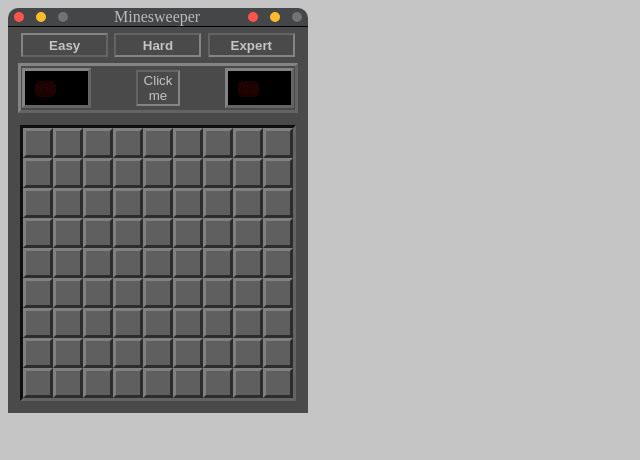
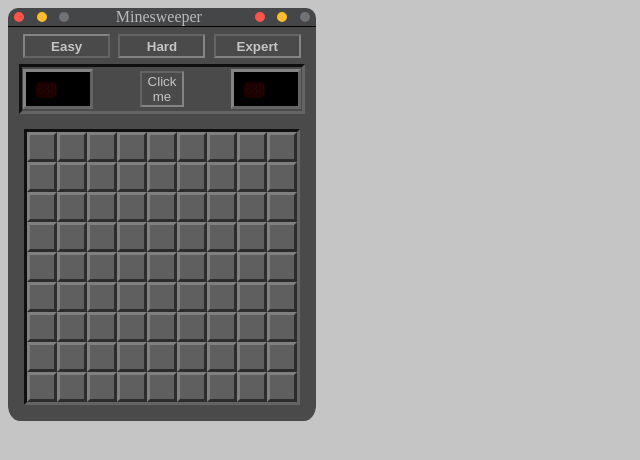
Before and after one commit to galiii/minesweeper, a website: page src/index.html in a window 1280 px wide. Shown: the whole page, without its empty margins (0-640 px from the left). Drawn offline with Linux system fonts and the light colour scheme.

Commit message:
some explanining and fixing in css still have bug

```diff
--- a/src/index.html
+++ b/src/index.html
@@ -10,12 +10,12 @@
 
   <body>
     <!--For UI Check
-    <div class="ui-pic">
-      <img src="../img/ClassicMinesweeper.png" alt="" />
-    </div-->
+  <div class="ui-pic">
+    <img src="../img/ClassicMinesweeper.png" alt="" />
+  </div-->
 
     <div class="layout-game">
-      <div class="game-header">
+      <div class="header-game">
         <div class="round">
           <div class="bull red-bull "></div>
           <div class="bull yellow-bull "></div>
@@ -28,7 +28,7 @@
           <div class="bull grey-bull"></div>
         </div>
       </div>
-      <div class="flex-bord">
+      <div class="board-game">
         <div class="information">
           <div class="level main-color border-color">
             <button class="btn level-btn active">Easy</button>
--- a/src/index.js
+++ b/src/index.js
@@ -1,7 +1,7 @@
 const smilyBtn = document.getElementById("smileBtn");
 let board; //
 
-smilyBtn.addEventListener("click", function() {
+smilyBtn.addEventListener("click", function () {
   initBoard(9, 9);
   populateMines(10);
   render();
@@ -92,8 +92,8 @@ function calculateNeighbors(row, col) {
 }
 
 function gameOver() {
-  board.forEach(function(col) {
-    col.forEach(function(cell) {
+  board.forEach(function (col) {
+    col.forEach(function (cell) {
       cell.isOpen = true;
     });
   });
@@ -121,14 +121,14 @@ const cellClicked = (row, col) => {
           if (!board[row + i][col + j].isOpen) {
             console.log(
               `line prev=${prev} 120 board[${row} + ${i}][${col} + ${j}] cellClicked(${row +
-                i}, ${col + j})`
+              i}, ${col + j})`
             );
             board[row + i][col + j].isOpen = true;
             cellClicked(row + i, col + j);
           } else {
             console.log(
               `line 124  board[${row} + ${i}][${col} + ${j}] prev=${prev} , ${
-                board[row + i][col + j].isOpen
+              board[row + i][col + j].isOpen
               } cellClicked(${row + i}, ${col + j})`
             );
           }
@@ -140,25 +140,29 @@ const cellClicked = (row, col) => {
 };
 
 function getCellClicked(cell, row, col) {
-  return function() {
+  return function () {
     console.log(cell.event.target);
     cellClicked(row, col);
   };
 }
 
 function getCellFlag(event, row, col) {
-  return function() {
+  return function () {
     console.log(event);
     console.log(row, col);
   };
 }
 
-function init() {}
+function init() { }
 
 function render() {
   const boardElement = document.getElementById("game");
   boardElement.innerHTML = "";
   //console.log(boardElement);
+  const innerElement = document.createElement("div");
+  innerElement.innerHTML = "";
+  innerElement.classList.add("border");
+
 
   board.forEach((row, ri) => {
     let rowDiv = document.createElement("div");
@@ -183,7 +187,7 @@ function render() {
       }
 
       cellDiv.addEventListener("click", getCellClicked(this, ri, ci));
-      cellDiv.addEventListener("contextmenu", function(event) {
+      cellDiv.addEventListener("contextmenu", function (event) {
         event.preventDefault();
         console.log(event);
         const target = event.target;
@@ -193,7 +197,8 @@ function render() {
 
       rowDiv.appendChild(cellDiv);
     });
-    boardElement.appendChild(rowDiv);
+    innerElement.appendChild(rowDiv);
+    boardElement.appendChild(innerElement);
   });
 }
 
--- a/src/style.css
+++ b/src/style.css
@@ -15,13 +15,11 @@ body {
 .layout-game {
   display: flex;
   flex-flow: column wrap;
-  /*border: 2px solid red;
-  border-radius: 25px;*/
   width: 300px;
 }
 
 /* The first child of .layout-game */
-.game-header {
+.header-game {
   display: flex;
   align-content: flex-start;
   border-bottom: 1px solid #000000;
@@ -70,22 +68,27 @@ body {
   text-indent: 40px;
 }
 
-.flex-bord {
+.board-game {
   display: flex;
   flex-flow: column wrap;
-  justify-content: space-around;
-  background-color:#4a4a4a;
+  /*justify-content: space-around;*/
+  background-color: #4a4a4a;
+  border: solid 1px #4a4a4a;
+  border-bottom-left-radius: 4%;
+  border-bottom-right-radius: 4%;
 }
 
 .information {
+  display: flex;
+  flex-flow: column wrap;
   border-left: 10px solid #4a4a4a;
   border-right: 10px solid #4a4a4a;
 }
 
 .border {
   /* top | right | bottom | left */
-  border-style: outset inset inset outset;
-  border-color: #303030 #646464 #646464 #303030;
+  border-style: inset;
+  border-color: #646464 ;
 }
 
 .level {
@@ -166,11 +169,15 @@ svg {
 }
 
 .dashbourd-game {
-  border-style: inset;
-  border-color: #646464;
+  /*border-style: inset; */
+  /* border-color: #646464; */
   display: flex;
   flex-wrap: wrap;
-  margin: 12px;
+  /* margin: 12px; */
+  padding: 10px;
+  border: solid 5px #4a4a4a;
+  border-bottom-left-radius: 4%;
+  border-bottom-right-radius: 4%;
 }
 
 .mine-open {
@@ -239,8 +246,8 @@ svg {
 
 .open {
   border: solid #303030;
-  border-bottom: none;
-  border-right: none;
+  border-bottom-width: thin;
+  border-right-width: thin;
   background-color: #4a4a4a;
   text-align: center;
   line-height: 1.8;
```
Also changed, not shown: README.md, img/board-game.png (deleted), img/lay.png (deleted), img/style/board-game.png (added), img/style/body.png (added), img/style/header.png (renamed from img/header.png), img/style/info.png (added), img/style/layout-game.png (added), src/README.md.
